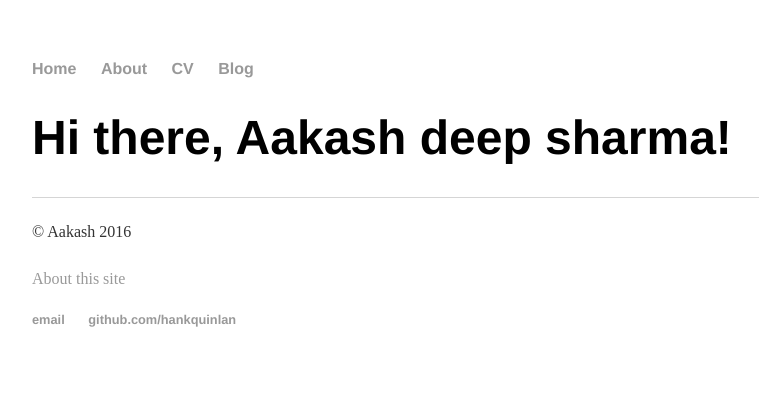
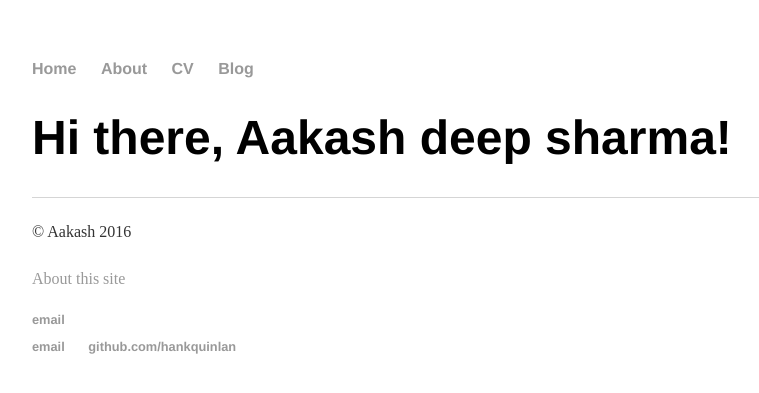
Before and after one commit to aakash-deep-sharma/aakash-deep-sharma.github.io, a Jekyll site: the page built from index.html, in a window 1280 px wide. Shown: the top 393 px of the page, without its empty margins (160-919 px from the left). Built offline with Jekyll 4.4.1, drawn with Linux system fonts in a browser that asks for light colours.

Commit message:
Update footer.html

```diff
--- a/_includes/footer.html
+++ b/_includes/footer.html
@@ -8,5 +8,8 @@
 	<div class="col-sm-4">
 	<p class="pull-right"><small><a href="/about" title="About this site">About this site</a></small></p>
 	</div>
+		<ul>
+	       		<li><a href="mailto:aakash.vs13@gmail.com">email</a></li>
+		</ul>
 	</div>
 </div> <!-- /footer -->
```
